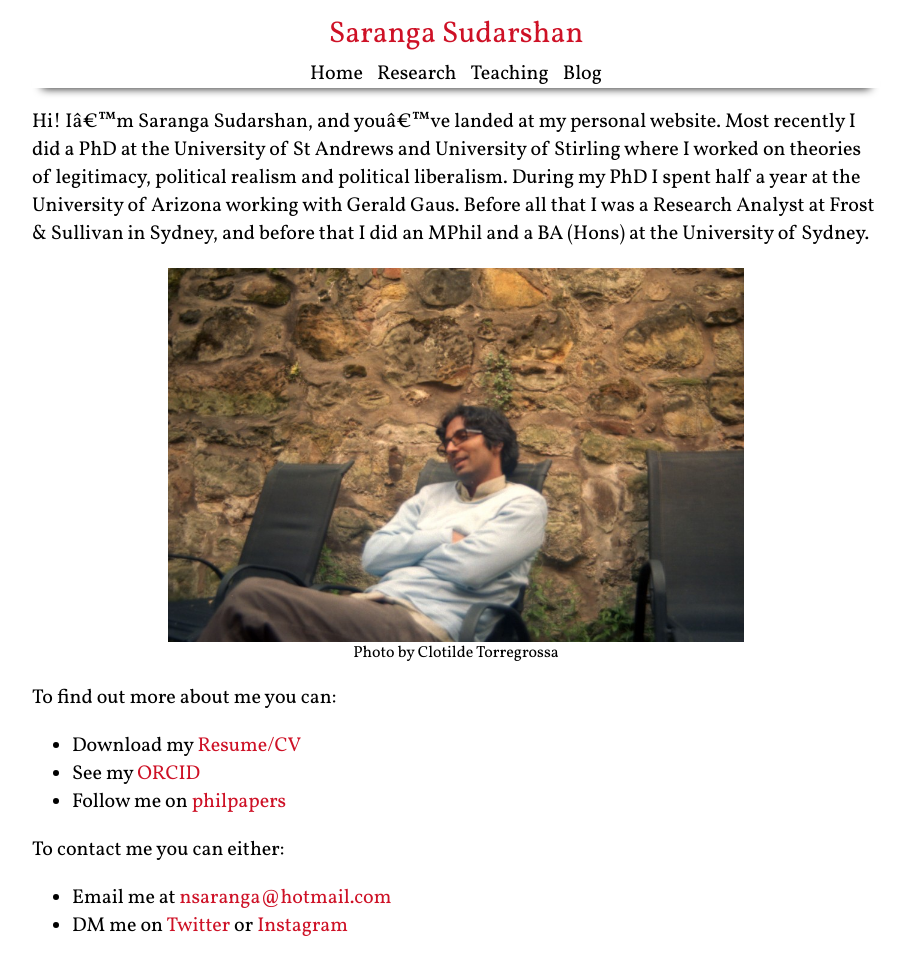
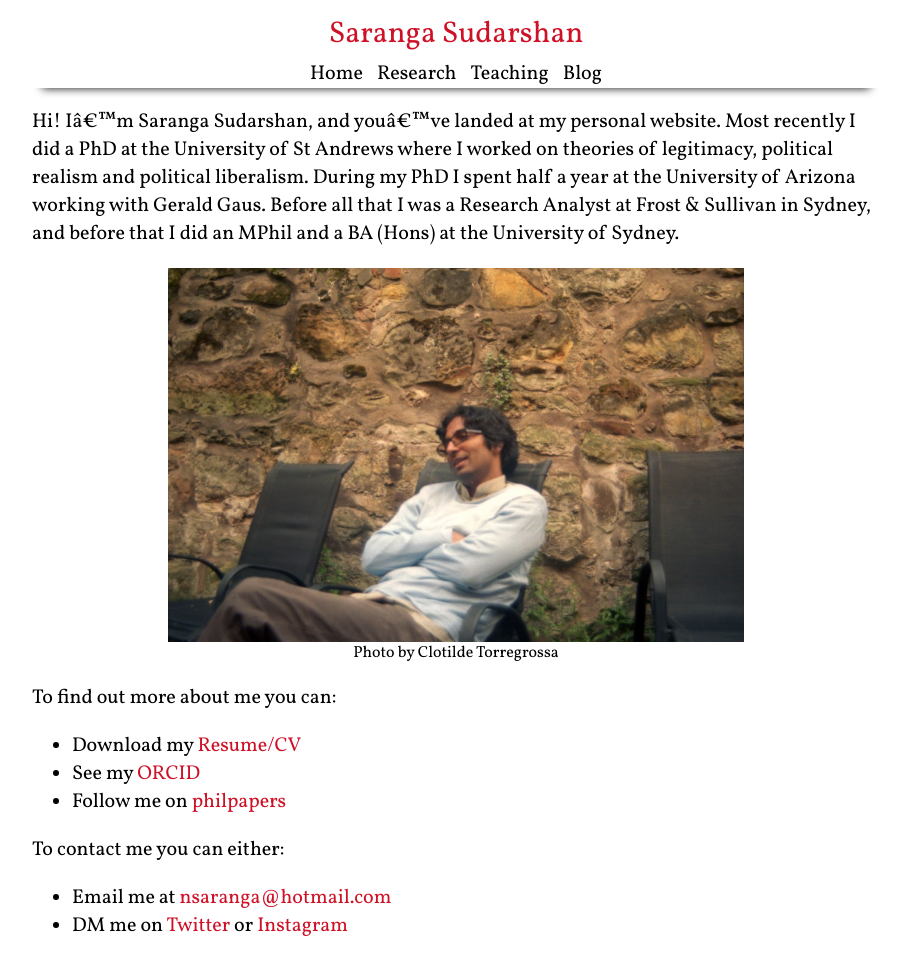
Before and after one commit to nsaranga/saranga.github.io, a Jekyll site: the page built from index.md, in a window 1280 px wide. Shown: the whole page, without its empty margins (184-1089 px from the left). Built offline with Jekyll 4.4.1, drawn with Linux system fonts in a browser that asks for light colours.

Commit message:
Update index.md

```diff
--- a/index.md
+++ b/index.md
@@ -6,7 +6,7 @@ layout: default
 *Credit: Clotilde Torregrossa*
 -->
 
-Hi! I'm Saranga Sudarshan, and you've landed at my personal website. Most recently I did a PhD at the University of St Andrews and University of Stirling where I worked on theories of legitimacy, political realism and political liberalism. During my PhD I spent half a year at the University of Arizona working with Gerald Gaus. Before all that I was a Research Analyst at Frost & Sullivan in Sydney, and before that I did an MPhil and a BA (Hons) at the University of Sydney.
+Hi! I'm Saranga Sudarshan, and you've landed at my personal website. Most recently I did a PhD at the University of St Andrews where I worked on theories of legitimacy, political realism and political liberalism. During my PhD I spent half a year at the University of Arizona working with Gerald Gaus. Before all that I was a Research Analyst at Frost & Sullivan in Sydney, and before that I did an MPhil and a BA (Hons) at the University of Sydney.
 
 <figure style="text-align:center;">
 <img src="/assets/profile.jpg" alt="Profile"/>
```
